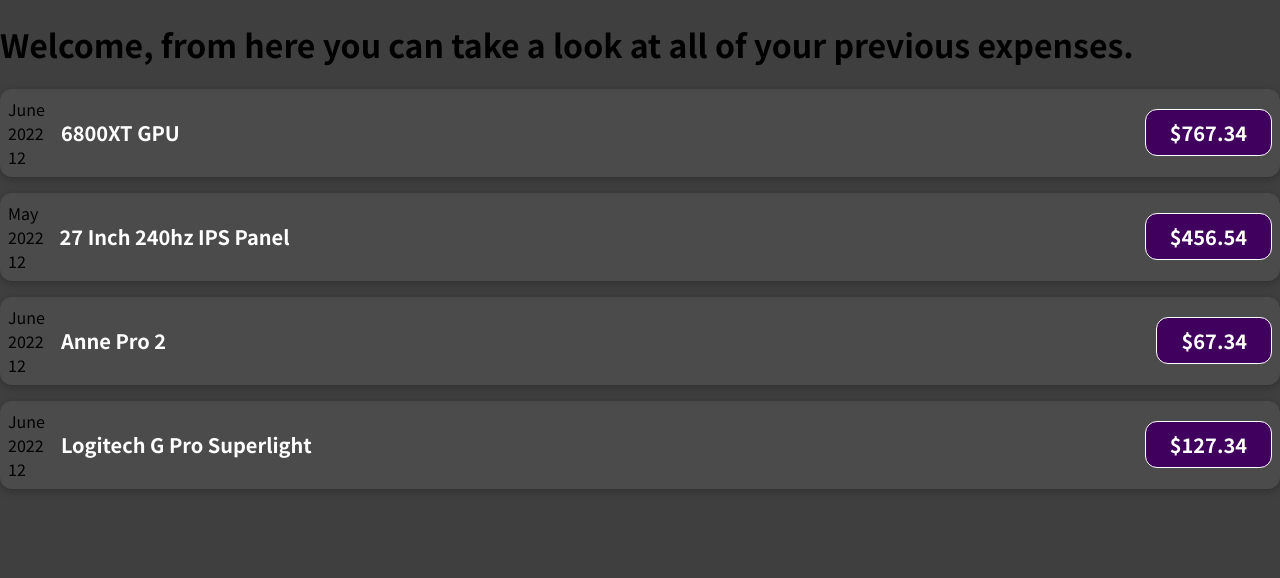
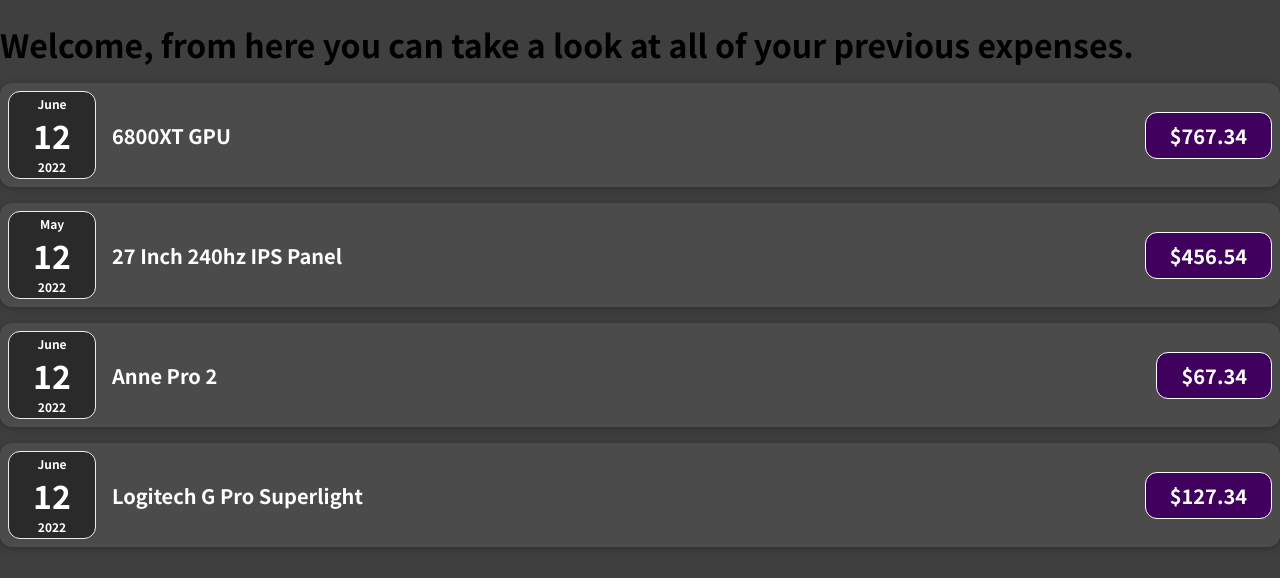
Before and after one commit to krishabbashyal/learn-react, a JavaScript app: page / in a window 1280 px wide. Shown: the top 578 px of the page. Built offline with nearby package versions, Linux system fonts and the light colour scheme.

Commit message:
Split up components into small pieces

```diff
--- a/src/App.js
+++ b/src/App.js
@@ -1,4 +1,4 @@
-import ExpenseItem from "./components/ExpenseItem";
+import Expenses from "./components/Expenses";
 
 function App() {
   // prettier-ignore
@@ -12,28 +12,8 @@
     <div>
       <h1>
         Welcome, from here you can take a look at all of your previous expenses.
+        <Expenses items={expenses} />
       </h1>
-      <ExpenseItem
-        title={expenses[0].title}
-        price={expenses[0].price}
-        date={expenses[0].date}
-      />
-
-      <ExpenseItem
-        title={expenses[1].title}
-        price={expenses[1].price}
-        date={expenses[1].date}
-      />
-      <ExpenseItem
-        title={expenses[2].title}
-        price={expenses[2].price}
-        date={expenses[2].date}
-      />
-      <ExpenseItem
-        title={expenses[3].title}
-        price={expenses[3].price}
-        date={expenses[3].date}
-      />
     </div>
   );
 }
--- a/src/components/ExpenseDate.js
+++ b/src/components/ExpenseDate.js
@@ -6,10 +6,10 @@
   const year = props.date.getFullYear();
 
   return (
-    <div>
-      <div>{month}</div>
-      <div>{year}</div>
-      <div>{day}</div>
+    <div className="expense-date">
+      <div className="expense-date__month">{month}</div>
+      <div className="expense-day">{day}</div>
+      <div className="expense-date__year">{year}</div>
     </div>
   );
 }
--- /dev/null
+++ b/src/components/Expenses.css
@@ -0,0 +1,9 @@
+.expenses {
+  padding: 1rem;
+  background-color: rgb(31, 31, 31);
+  margin: 2rem auto;
+  width: 50rem;
+  max-width: 95%;
+  border-radius: 12px;
+  box-shadow: 0 1px 8px rgba(0, 0, 0, 0.25);
+}
--- /dev/null
+++ b/src/components/Expenses.js
@@ -0,0 +1,31 @@
+import ExpenseItem from "./ExpenseItem";
+import "./Expenses.css";
+
+function Expenses(props) {
+  return (
+    <div>
+      <ExpenseItem
+        title={props.items[0].title}
+        price={props.items[0].price}
+        date={props.items[0].date}
+      />
+      <ExpenseItem
+        title={props.items[1].title}
+        price={props.items[1].price}
+        date={props.items[1].date}
+      />
+      <ExpenseItem
+        title={props.items[2].title}
+        price={props.items[2].price}
+        date={props.items[2].date}
+      />
+      <ExpenseItem
+        title={props.items[3].title}
+        price={props.items[3].price}
+        date={props.items[3].date}
+      />
+    </div>
+  );
+}
+
+export default Expenses;
```
